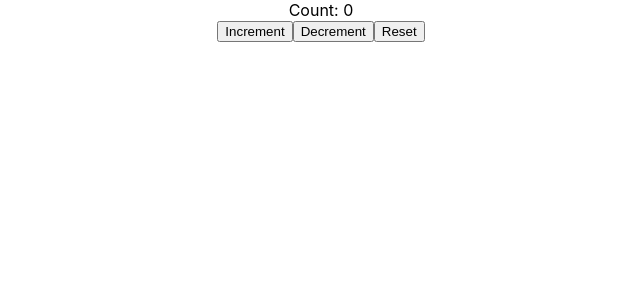
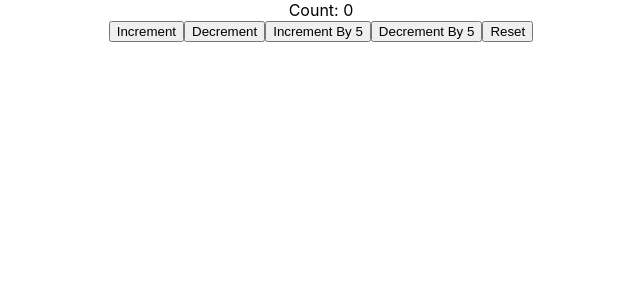
Before and after one commit to ZikaZaki/react-hooks, a React (Create React App) app: page / in a window 1280 px wide. Shown: the top 300 px of the page, without its empty margins (319-959 px from the left). Built offline with nearby package versions, Linux system fonts and the light colour scheme.

Commit message:
update reducer function

```diff
--- a/src/components/CounterTwo.js
+++ b/src/components/CounterTwo.js
@@ -6,9 +6,9 @@
 const reducer = (state, action) => {
   switch(action.type) {
     case 'increment':
-      return { firstCounter: state.firstCounter + 1 }
+      return { firstCounter: state.firstCounter + action.value }
     case 'decrement':
-      return { firstCounter: state.firstCounter - 1}
+      return { firstCounter: state.firstCounter - action.value}
     case 'reset':
       return initialState
     default:
@@ -24,6 +24,8 @@
       <div>Count: {count.firstCounter}</div>
       <button onClick={() => dispatch({type: 'increment', value: 1})}>Increment</button>
       <button onClick={() => dispatch({type: 'decrement', value: 1})}>Decrement</button>
+      <button onClick={() => dispatch({type: 'increment', value: 5})}>Increment By 5</button>
+      <button onClick={() => dispatch({type: 'decrement', value: 5})}>Decrement By 5</button>
       <button onClick={() => dispatch({type: 'reset'})}>Reset</button>
     </div>
   )
```
